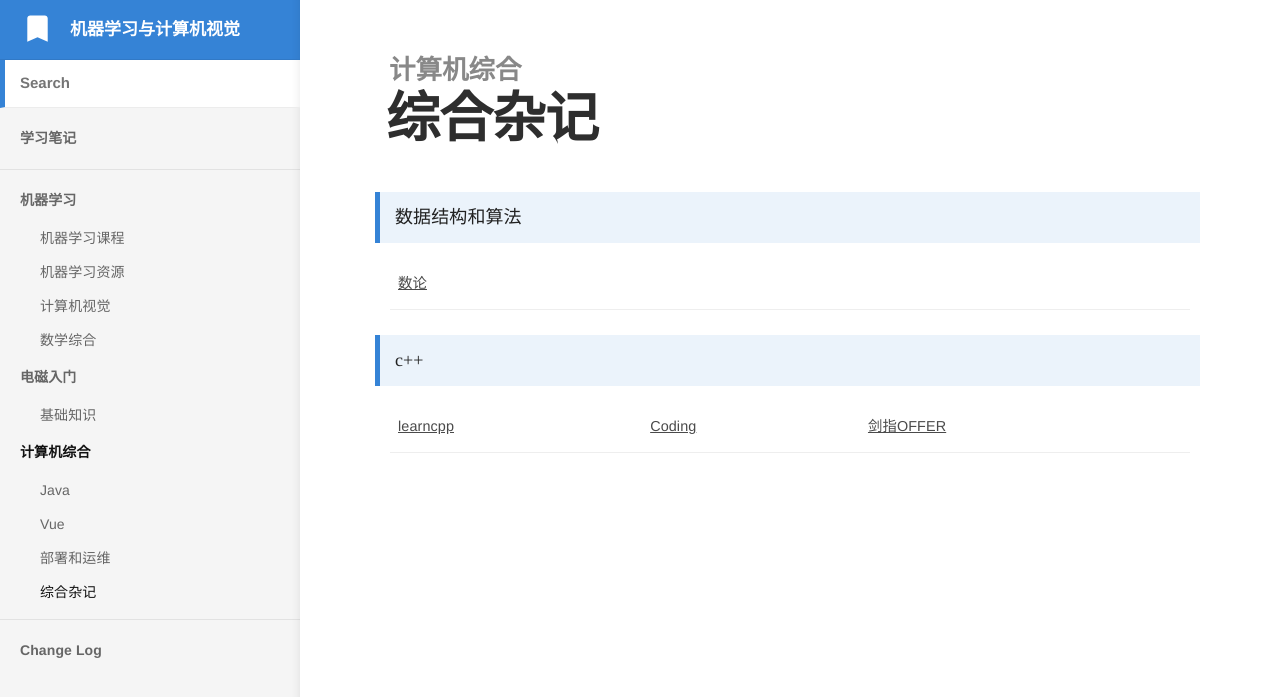
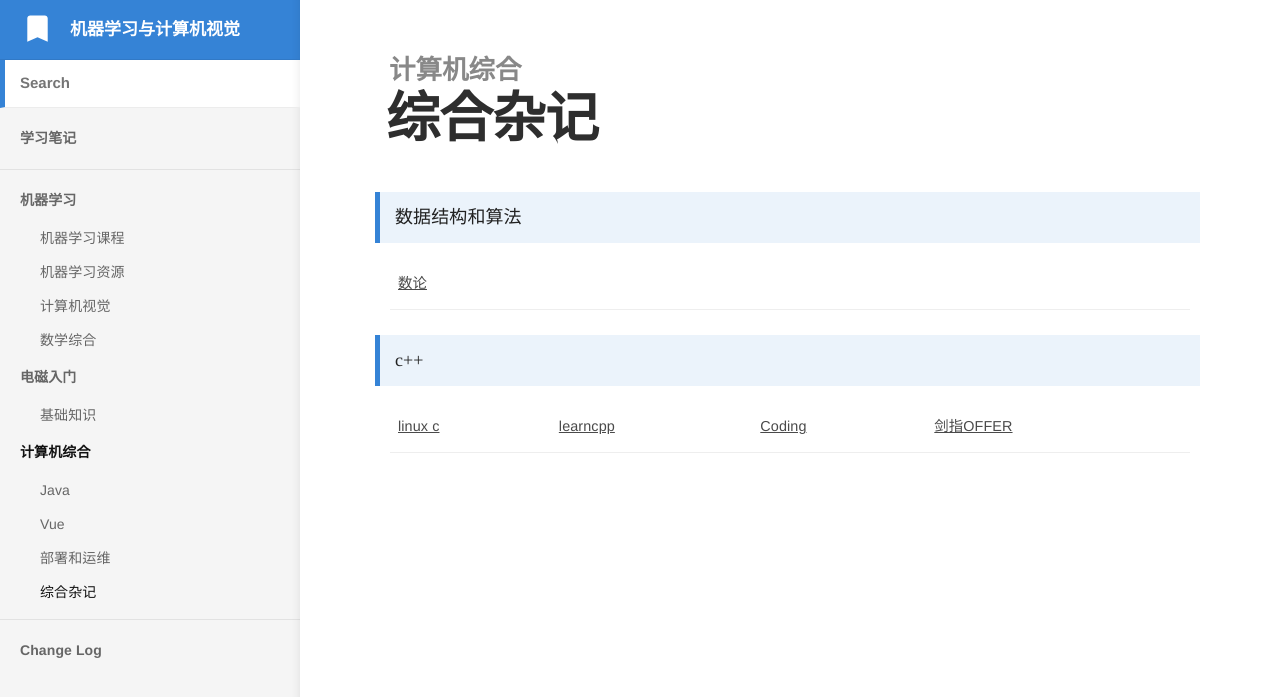
Before and after one commit to bashendixie/Machine_Learning_Notes, a Jekyll site: the page built from _docs/5、计算机综合/综合杂记.md, in a window 1280 px wide. Shown: the top 697 px of the page. Built offline with Jekyll 4.4.1, drawn with Linux system fonts in a browser that asks for light colours; some web fonts are replaced.

Commit message:
no message

```diff
--- a/_docs/5、计算机综合/综合杂记.md
+++ b/_docs/5、计算机综合/综合杂记.md
@@ -20,6 +20,9 @@ order: 1
 	<tbody>
 		<tr>
 			<td>
+				<a href="https://akaedu.github.io/book/index.html" target="_blank">linux c</a>
+			</td>
+			<td>
 				<a href="https://www.learncpp.com/" target="_blank">learncpp</a>
 			</td>
 			<td>
```
